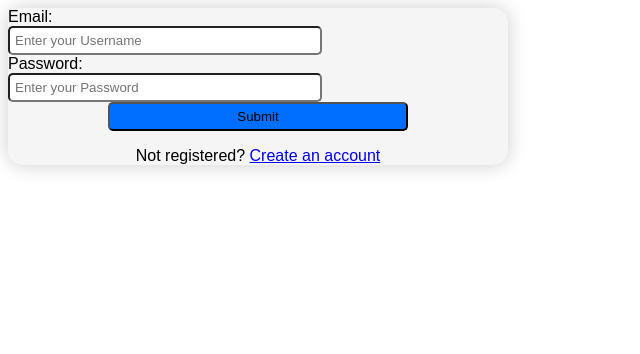
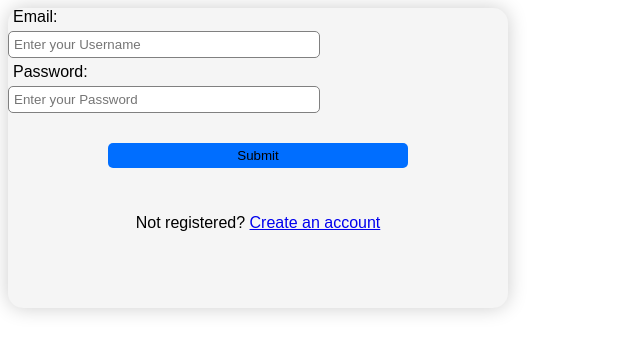
Before and after one commit to NicoRufini/web1, a plain HTML site: page Lezione3/Esercizio1/esercizio1.html in a window 1280 px wide. Shown: the whole page, without its empty margins (0-640 px from the left). Drawn offline with Linux system fonts and the light colour scheme.

Commit message:
eiugrhdrui

```diff
--- a/Lezione3/Esercizio1/esercizio1.html
+++ b/Lezione3/Esercizio1/esercizio1.html
@@ -11,11 +11,11 @@ Nella pagina proporre all'utente il link per la registrazione qualora non fosse
         <title>ESERCIZIO 1: costruiamo una form per il login</title>
         <style>
             body {text-align: center; font-family: sans-serif;}
-            .main {text-align: center; width: 500px; background-color: whitesmoke; box-shadow: 0 0 20px rgba(0, 0, 0, 0.2); border-radius: 15px;}
-            label {display: block; text-align: start; width: 100%;}
-            input {display: block; width: 60%; padding: 1%; border-radius: 5px;}
+            .main {text-align: center; width: 500px; height: 300px; background-color: whitesmoke; box-shadow: 0 0 20px rgba(0, 0, 0, 0.2); border-radius: 15px;}
+            label {display: block; margin: 5px; text-align: start; width: 100%;}
+            input {display: block; width: 60%; padding: 1%; border-radius: 5px; border: 1px solid gray;}
             #nore {text-align: center;}
-            button {background-color: rgb(0, 110, 255); width: 60%; padding: 1%; border-radius: 5px;}
+            button {text-align: center; margin: 30px; background-color: rgb(0, 110, 255); width: 60%; padding: 1%; border-radius: 5px; border: none;}
 
         </style>
     </head>
```
